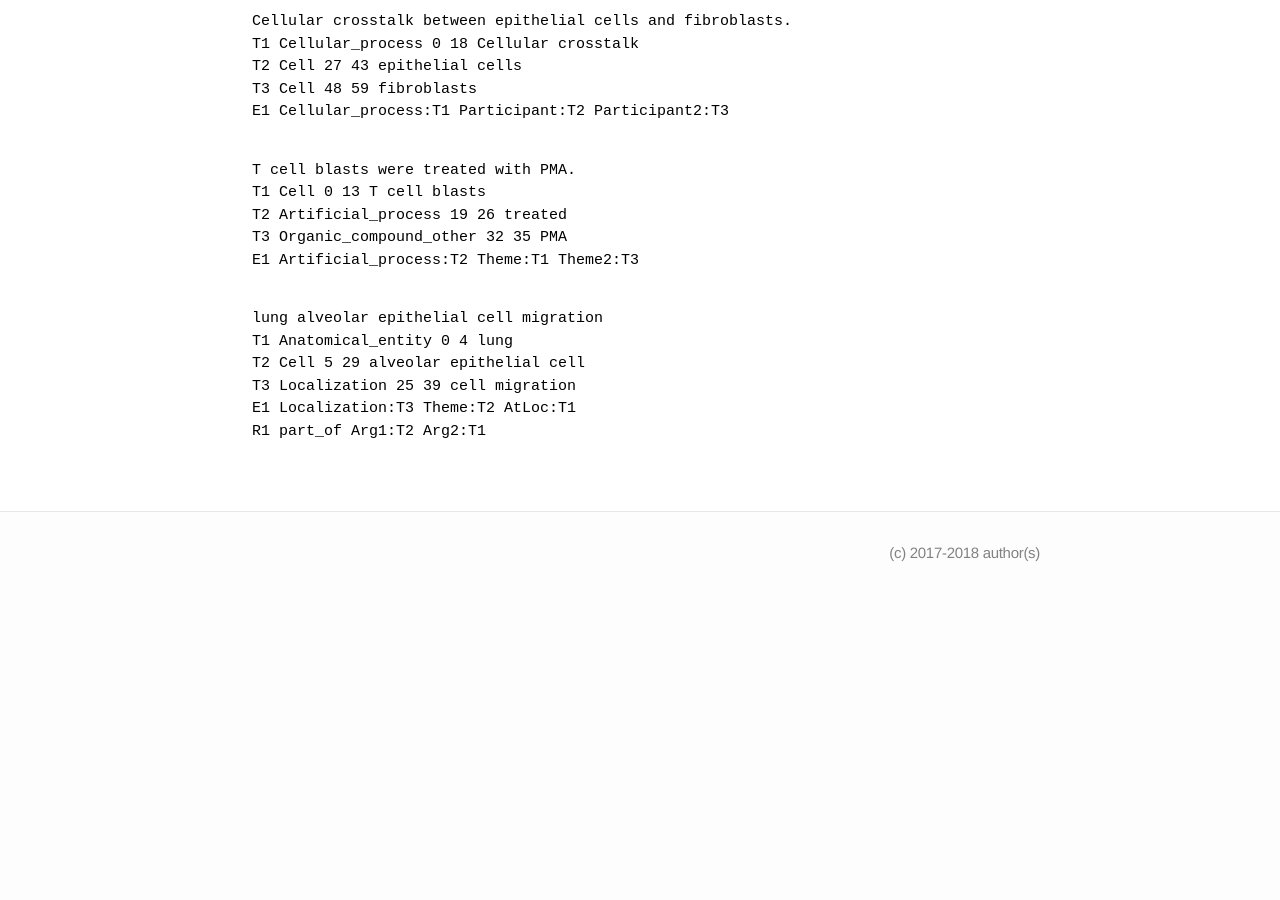
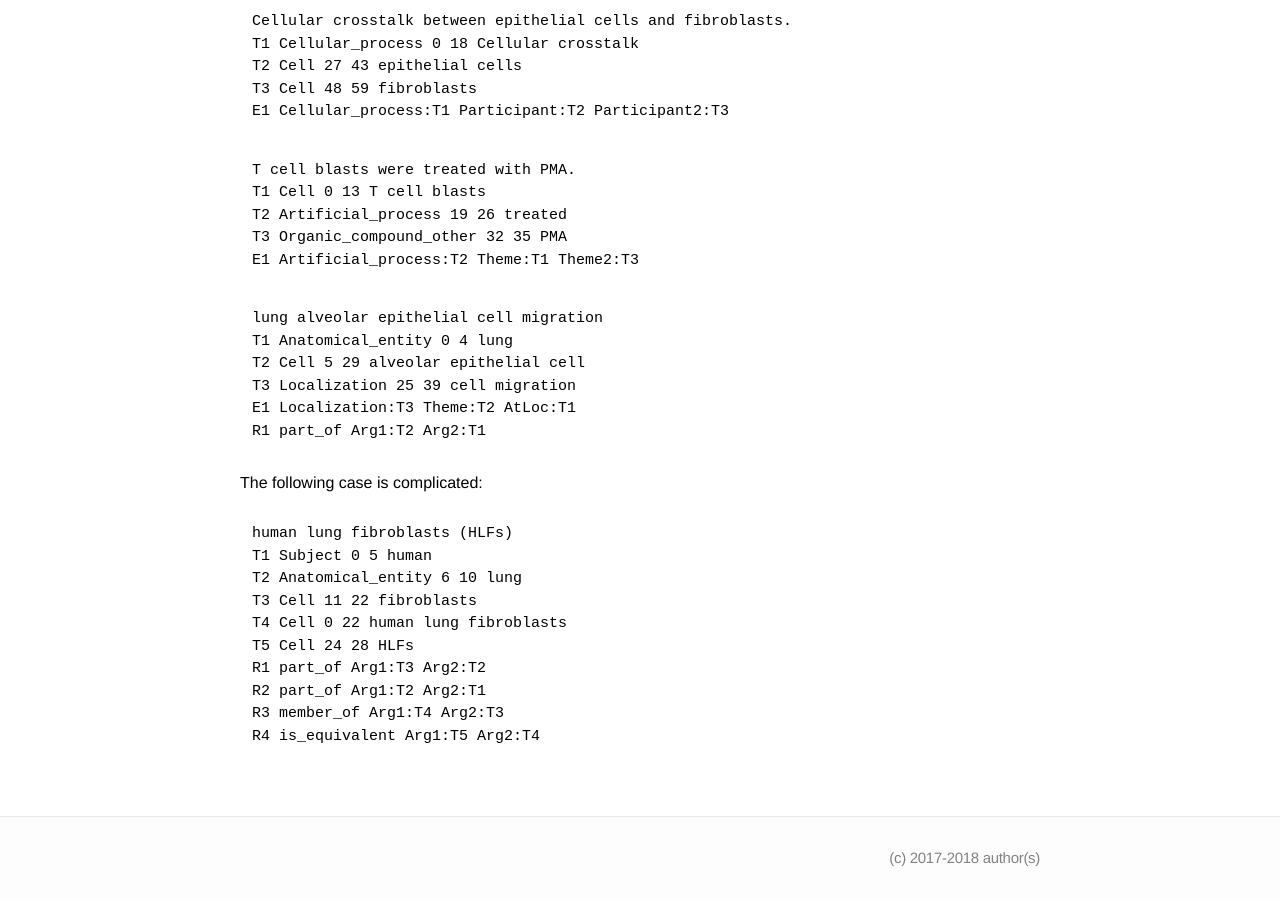
Before and after one commit to ezcatdb/molbiol_lung_corpus-guidelines, a Jekyll site: the page built from _entity/Cell.md, in a window 1280 px wide and 900 px high, scrolled down 721 px. Built offline with Jekyll 4.4.1, drawn with Linux system fonts in a browser that asks for light colours; before the commit the page ends 1316 px from its top, so only the background shows below that.

Commit message:
included sample sentence in _entity/Cell.md

```diff
--- a/_entity/Cell.md
+++ b/_entity/Cell.md
@@ -57,4 +57,18 @@ E1 Localization:T3 Theme:T2 AtLoc:T1
 R1 part_of Arg1:T2 Arg2:T1
 ~~~
 
+The following case is complicated:
+~~~ ann
+human lung fibroblasts (HLFs)
+T1 Subject 0 5 human
+T2 Anatomical_entity 6 10 lung
+T3 Cell 11 22 fibroblasts
+T4 Cell 0 22 human lung fibroblasts
+T5 Cell 24 28 HLFs
+R1 part_of Arg1:T3 Arg2:T2
+R2 part_of Arg1:T2 Arg2:T1
+R3 member_of Arg1:T4 Arg2:T3
+R4 is_equivalent Arg1:T5 Arg2:T4
+~~~
+
 <!-- details -->
```
